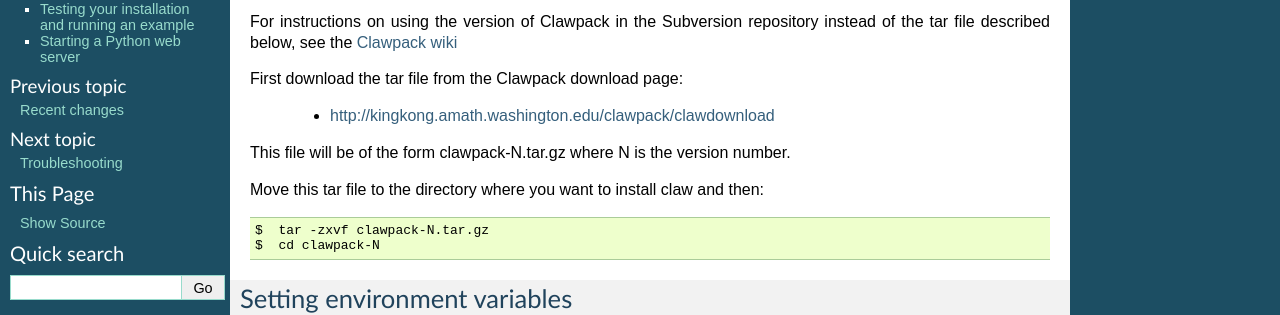
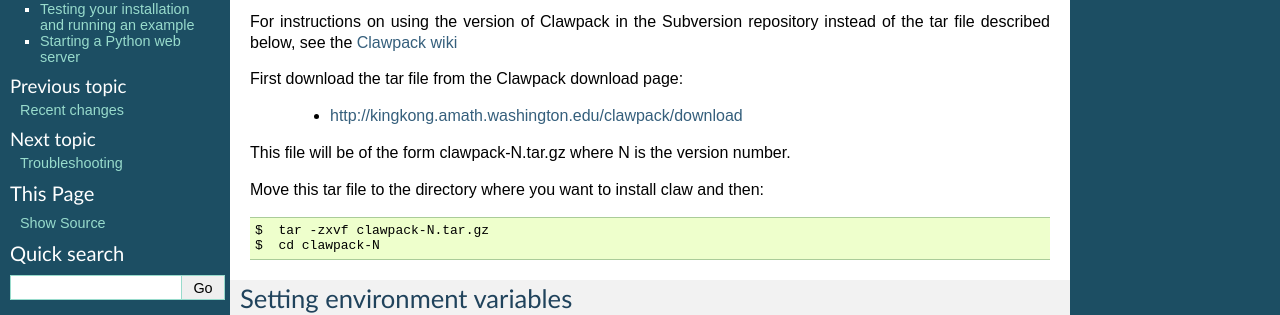
Before and after one commit to clawpack/doc, a Sphinx documentation site: the page built from doc/installing.rst, in a window 1280 px wide and 900 px high, scrolled down 772 px. Shown: the part 153-468 px from the top of the window. Built offline with Sphinx 7.4.7, drawn with Linux system fonts in a browser that asks for light colours; formulas are drawn with MathJax 3; pages that are not in the unit, such as notebooks, are missing from menus.

Commit message:
changed link to download directory

```diff
--- a/doc/installing.rst
+++ b/doc/installing.rst
@@ -60,7 +60,7 @@
 
 First download the tar file from the Clawpack download page:
 
-  *  `<http://kingkong.amath.washington.edu/clawpack/clawdownload>`_
+  *  `<http://kingkong.amath.washington.edu/clawpack/download>`_
 
 This file will be of the form clawpack-N.tar.gz  where N is the
 version number.
```
